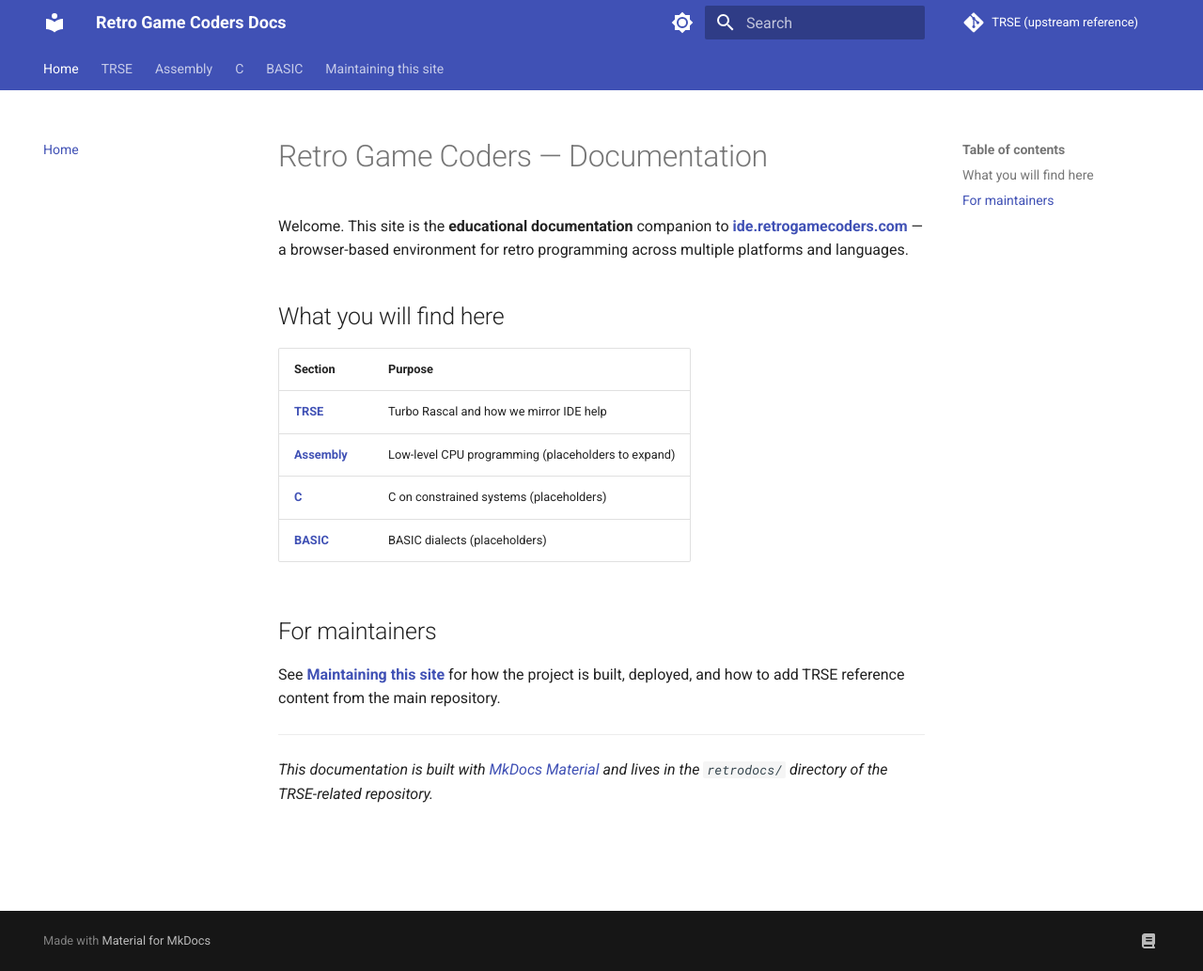
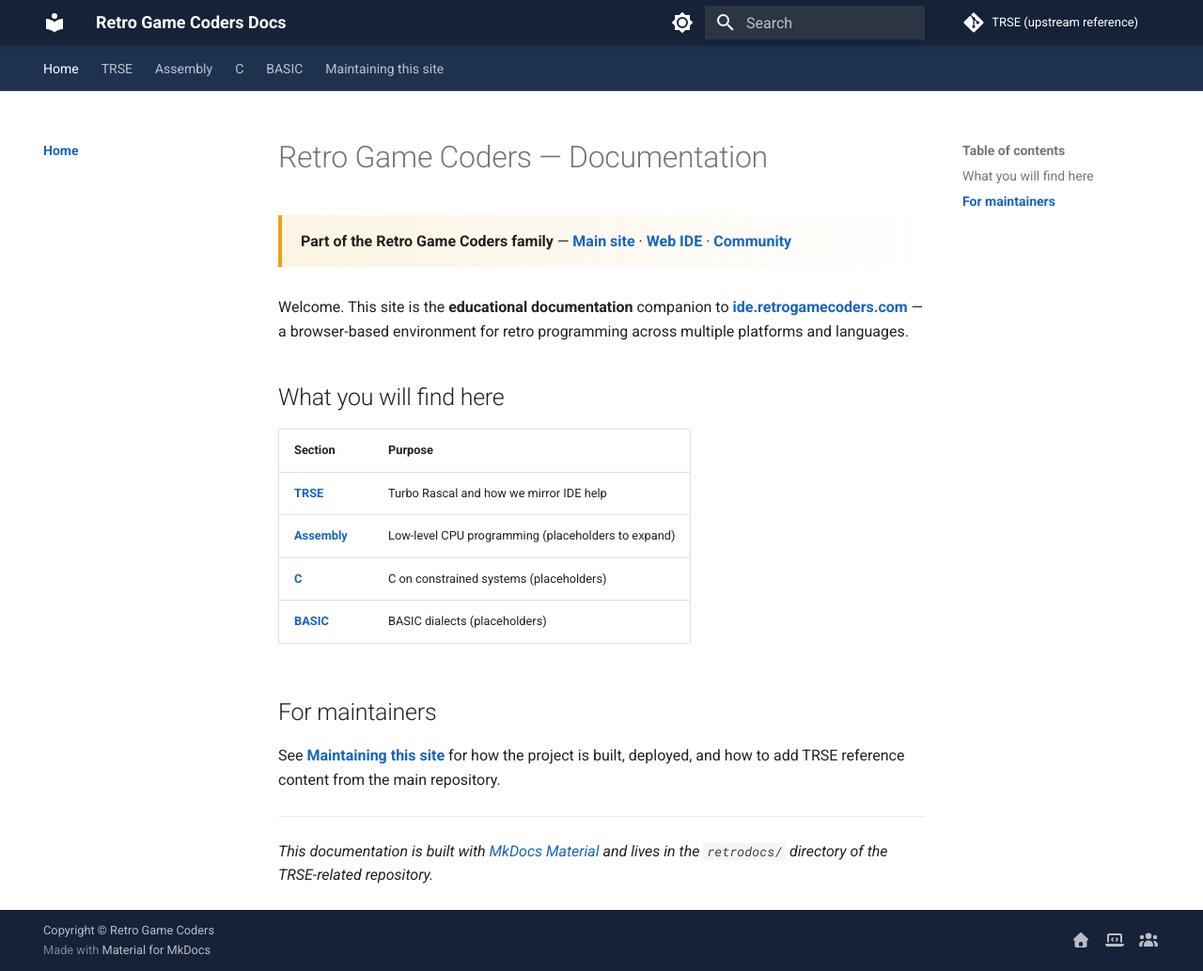
Before and after one commit to omiq/retrodocs, an MkDocs documentation site: the page built from docs/index.md, in a window 1280 px wide and 1033 px high. Shown: the whole window at 94% size. Built offline with MkDocs 1.6.1 and Material for MkDocs 9.7.7, drawn with Linux system fonts in a browser that asks for light colours; comment, search, counter and statistics services are not loaded.

Commit message:
retrodocs: RGC family branding (navy/gold CSS, social links, home banner)
Co-authored-by: Chris Garrett <chris@chrisg.com>

```diff
--- a/docs/index.md
+++ b/docs/index.md
@@ -1,4 +1,11 @@
 # Retro Game Coders — Documentation
+
+<div class="rgc-family-banner" markdown="0">
+  <strong>Part of the Retro Game Coders family</strong> —
+  <a href="https://retrogamecoders.com/">Main site</a> ·
+  <a href="https://ide.retrogamecoders.com/">Web IDE</a> ·
+  <a href="https://retrogamecoders.com/community/">Community</a>
+</div>
 
 Welcome. This site is the **educational documentation** companion to **[ide.retrogamecoders.com](https://ide.retrogamecoders.com)** — a browser-based environment for retro programming across multiple platforms and languages.
 
--- /dev/null
+++ b/docs/stylesheets/extra.css
@@ -0,0 +1,112 @@
+/* Retro Game Coders — docs site branding (family match with retrogamecoders.com)
+   Tweak hues here if you align with exact WP theme CSS later. */
+
+/* Material "custom" palette — required when mkdocs.yml uses primary: custom */
+[data-md-color-primary="custom"] {
+  --md-primary-fg-color: #152238;
+  --md-primary-fg-color--light: #1e3250;
+  --md-primary-fg-color--dark: #0f1828;
+}
+
+[data-md-color-accent="custom"] {
+  --md-accent-fg-color: #e8a317;
+  --md-accent-bg-color: rgba(232, 163, 23, 0.12);
+}
+
+:root {
+  /* Brand: deep navy + warm gold (retro computer / badge feel) */
+  --rgc-navy: #152238;
+  --rgc-navy-light: #1e3250;
+  --rgc-gold: #e8a317;
+  --rgc-gold-muted: #c4890f;
+  --rgc-cream: #f4f0e6;
+  --rgc-ink: #0d1117;
+}
+
+/* ----- Light scheme ----- */
+[data-md-color-scheme="default"] {
+  --md-primary-fg-color: var(--rgc-navy);
+  --md-primary-fg-color--light: var(--rgc-navy-light);
+  --md-primary-fg-color--dark: #0f1828;
+  --md-accent-fg-color: var(--rgc-gold);
+  --md-typeset-a-color: #1565c0;
+  --md-typeset-a-color--hover: var(--rgc-gold-muted);
+}
+
+[data-md-color-scheme="default"] .md-header {
+  background-color: var(--rgc-navy);
+  box-shadow: 0 0.05rem 0.25rem rgba(15, 24, 40, 0.35);
+}
+
+[data-md-color-scheme="default"] .md-tabs {
+  background-color: var(--rgc-navy-light);
+  border-bottom: 1px solid rgba(232, 163, 23, 0.25);
+}
+
+[data-md-color-scheme="default"] .md-search__input {
+  background-color: rgba(255, 255, 255, 0.12);
+}
+
+/* ----- Dark scheme ----- */
+[data-md-color-scheme="slate"] {
+  --md-primary-fg-color: var(--rgc-navy-light);
+  --md-primary-fg-color--light: #2a4060;
+  --md-primary-fg-color--dark: var(--rgc-navy);
+  --md-accent-fg-color: var(--rgc-gold);
+  --md-typeset-a-color: #7cb9ff;
+  --md-typeset-a-color--hover: var(--rgc-gold);
+}
+
+[data-md-color-scheme="slate"] .md-header {
+  background-color: var(--rgc-ink);
+  box-shadow: 0 0.05rem 0.25rem rgba(0, 0, 0, 0.45);
+}
+
+[data-md-color-scheme="slate"] .md-tabs {
+  background-color: #161b22;
+  border-bottom: 1px solid rgba(232, 163, 23, 0.2);
+}
+
+/* Accent: search highlight, buttons, focus rings */
+.md-button--primary,
+.md-typeset .md-button--primary {
+  background-color: var(--rgc-gold-muted);
+  color: var(--rgc-ink);
+}
+
+/* Nav: subtle gold focus for accessibility */
+.md-nav__link--active,
+.md-nav__link:focus {
+  font-weight: 600;
+}
+
+/* Footer band (Material 9) */
+.md-footer-meta {
+  background-color: var(--rgc-navy);
+  color: rgba(255, 255, 255, 0.85);
+}
+
+[data-md-color-scheme="slate"] .md-footer-meta {
+  background-color: #0d1117;
+}
+
+.md-footer-meta a {
+  color: var(--rgc-gold);
+}
+
+.md-footer-meta a:hover {
+  color: #ffd063;
+}
+
+/* Home hero strip on index (optional class in markdown) */
+.rgc-family-banner {
+  border-left: 4px solid var(--rgc-gold);
+  background: linear-gradient(90deg, rgba(232, 163, 23, 0.12), transparent);
+  padding: 0.75rem 1rem;
+  margin-bottom: 1.5rem;
+  border-radius: 0 0.25rem 0.25rem 0;
+}
+
+.rgc-family-banner a {
+  font-weight: 600;
+}
--- a/mkdocs.yml
+++ b/mkdocs.yml
@@ -19,13 +19,15 @@ theme:
   palette:
     - media: "(prefers-color-scheme: light)"
       scheme: default
-      primary: indigo
+      primary: custom
+      accent: custom
       toggle:
         icon: material/brightness-7
         name: Switch to dark mode
     - media: "(prefers-color-scheme: dark)"
       scheme: slate
-      primary: indigo
+      primary: custom
+      accent: custom
       toggle:
         icon: material/brightness-4
         name: Switch to light mode
@@ -39,6 +41,9 @@ theme:
 
 plugins:
   - search
+
+extra_css:
+  - stylesheets/extra.css
 
 markdown_extensions:
   - pymdownx.highlight:
@@ -63,7 +68,17 @@ nav:
   - Maintaining this site: MAINTAINING.md
 
 extra:
+  # Header logo links to main community site (docs canonical URL stays site_url)
+  homepage: https://retrogamecoders.com/
   social:
-    - icon: fontawesome/solid/book
-      link: https://ide.retrogamecoders.com
-      name: IDE
+    - icon: fontawesome/solid/house
+      link: https://retrogamecoders.com/
+      name: Retro Game Coders
+    - icon: fontawesome/solid/laptop-code
+      link: https://ide.retrogamecoders.com/
+      name: Web IDE
+    - icon: fontawesome/solid/users
+      link: https://retrogamecoders.com/community/
+      name: Community
+
+copyright: Copyright &copy; Retro Game Coders
```
Also changed, not shown: docs/MAINTAINING.md (+2 -1 lines).
